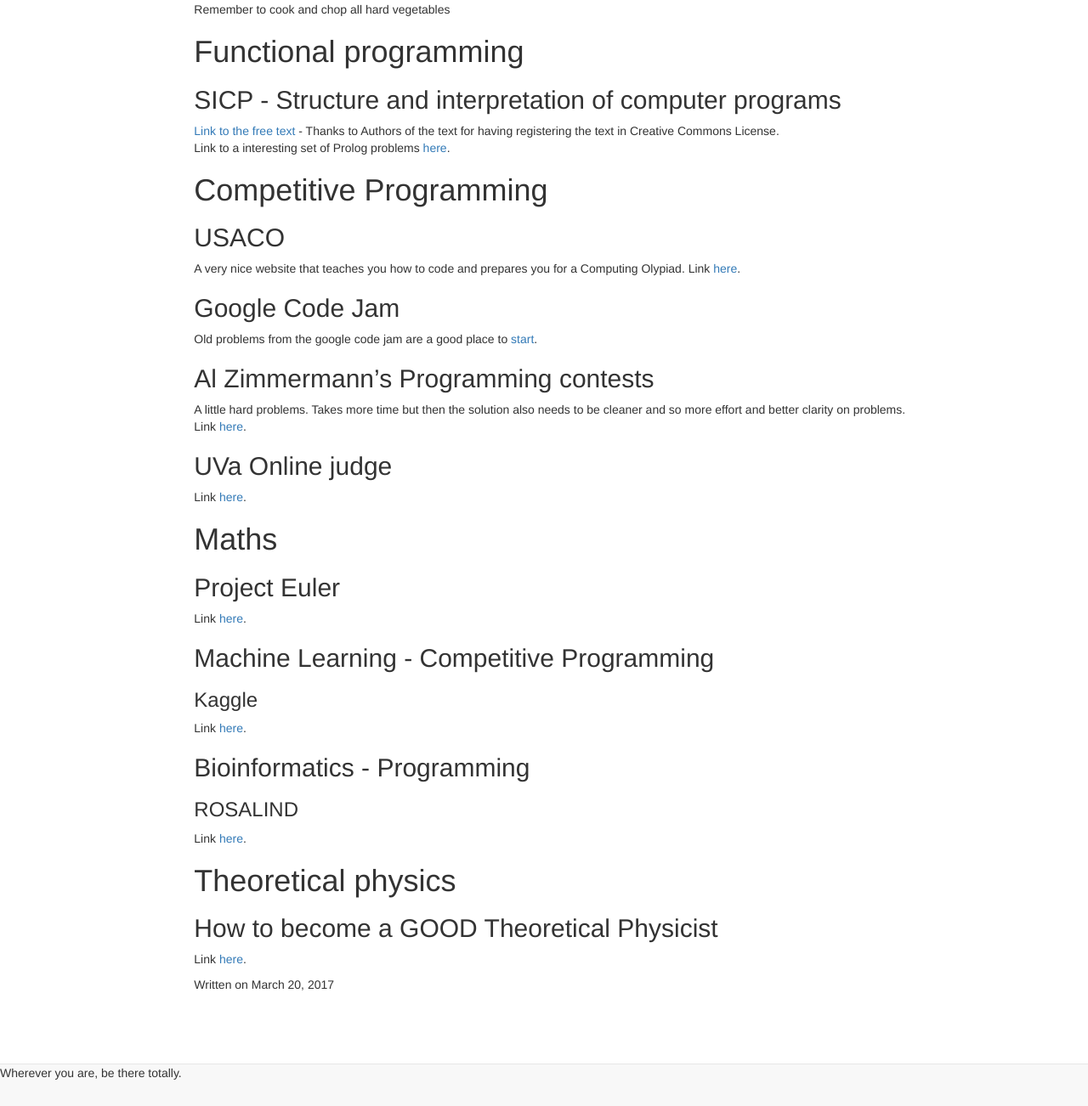
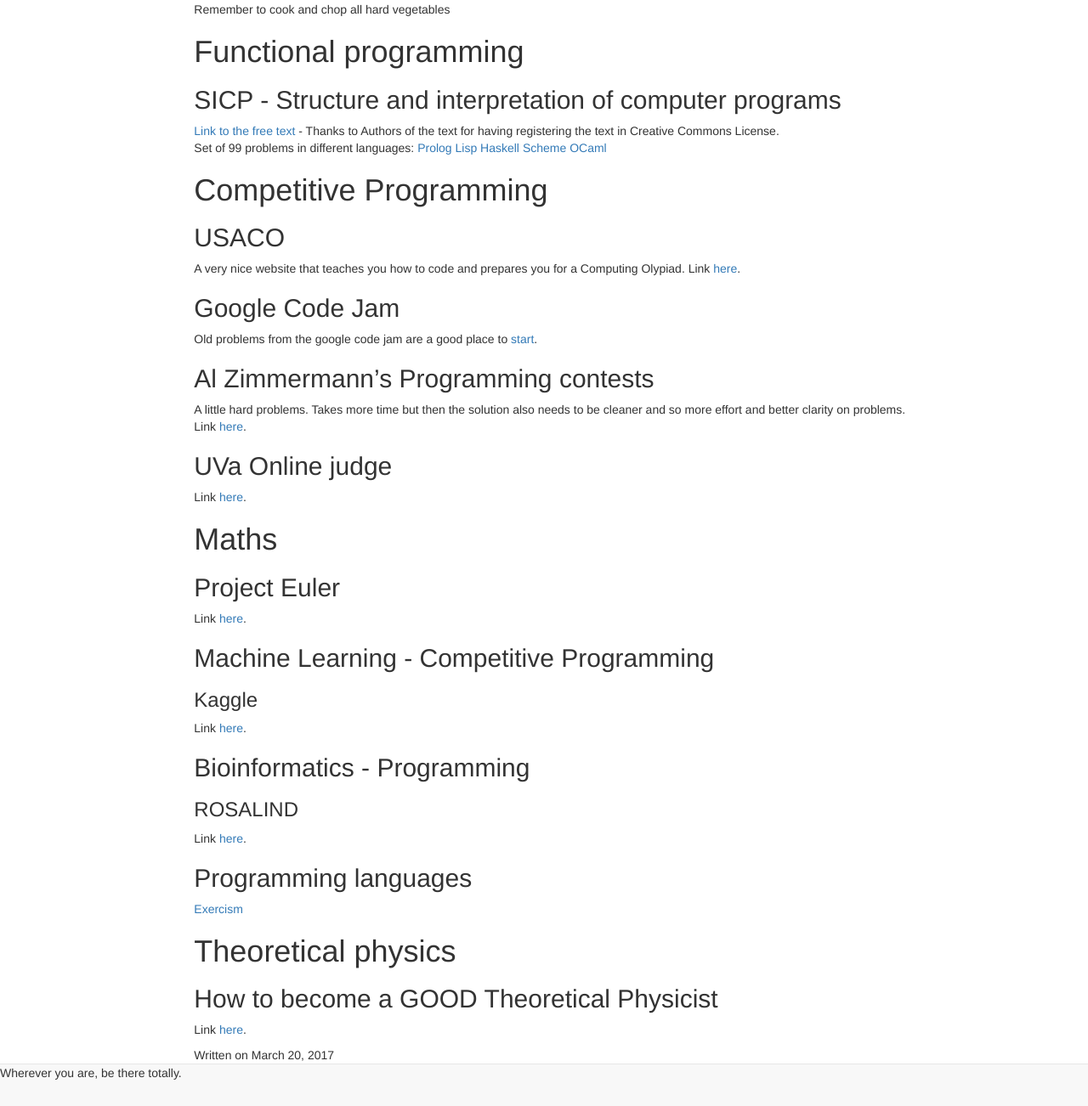
Before and after one commit to surajshetiya/surajshetiya.github.io, a Jekyll site: the page built from _posts/2017-03-20-Interesting-links.md, in a window 1280 px wide and 1400 px high, scrolled down 2911 px, cut to the strip 98-1400 px from the top of the window. Shown: the whole strip at 85% size. Built offline with Jekyll 4.4.1, drawn with Linux system fonts in a browser that asks for light colours.

Commit message:
Added a few links

```diff
--- a/_posts/2017-03-20-Interesting-links.md
+++ b/_posts/2017-03-20-Interesting-links.md
@@ -74,7 +74,7 @@
 # Functional programming <a name="FP" />
 ## SICP - Structure and interpretation of computer programs<a name="SICP" />
 [Link to the free text](https://mitpress.mit.edu/sicp/) - Thanks to Authors of the text for having registering the text in Creative Commons License.
-Link to a interesting set of Prolog problems [here](https://sites.google.com/site/prologsite/prolog-problems).
+Set of 99 problems in different languages: [Prolog](https://sites.google.com/site/prologsite/prolog-problems) [Lisp](http://www.ic.unicamp.br/~meidanis/courses/mc336/2006s2/funcional/L-99_Ninety-Nine_Lisp_Problems.html) [Haskell](https://wiki.haskell.org/H-99:_Ninety-Nine_Haskell_Problems) [Scheme](http://community.schemewiki.org/?ninety-nine-scheme-problems) [OCaml](https://github.com/christiankissig/ocaml99/wiki)
 
 # Competitive Programming <a name="CP"/>
 ## USACO <a name="USACO" />
@@ -99,6 +99,9 @@
 ### ROSALIND <a name="ROSALIND"/>
 Link [here](http://rosalind.info/).
 
+## Programming languages <a name="ProgLang"/>
+[Exercism](http://exercism.io/)
+
 # Theoretical physics <a name="TP"/>
 ## How to become a GOOD Theoretical Physicist <a name="TP1" />
 Link [here](http://www.staff.science.uu.nl/~gadda001/goodtheorist/index.html).
```
